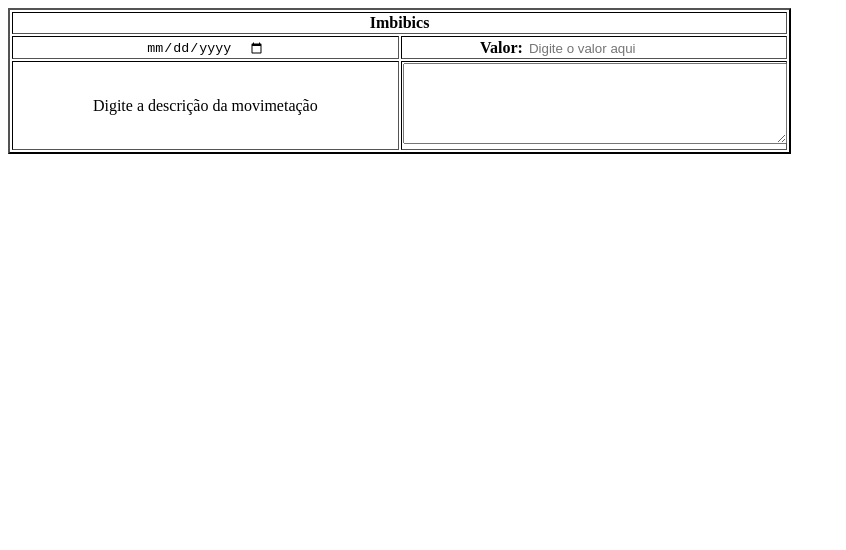
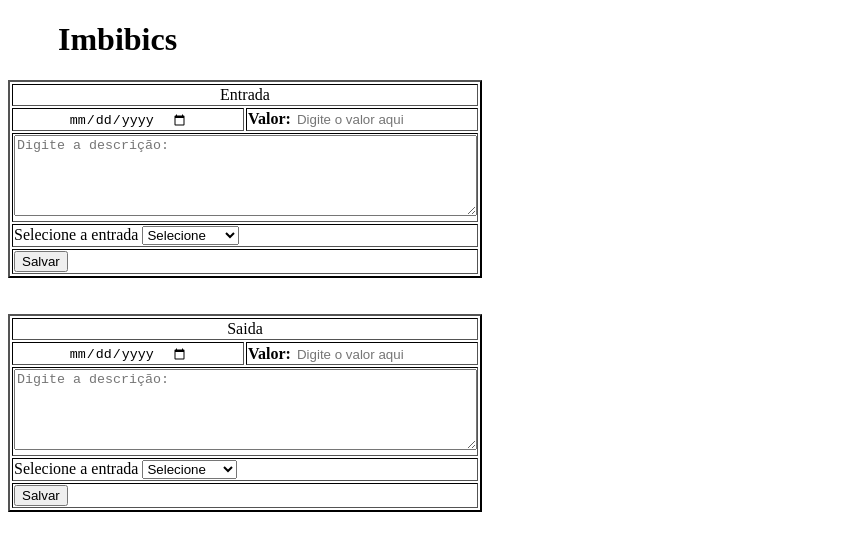
Before and after one commit to EddAng/Atividade-financas, a plain HTML site: page financas.html in a window 1280 px wide. Shown: the whole page, without its empty margins (0-846 px from the left). Drawn offline with Linux system fonts and the light colour scheme.

Commit message:
Add files via upload

```diff
--- a/financas.html
+++ b/financas.html
@@ -9,36 +9,93 @@
 </head>
 
 <body>
+    <h1 style="padding-left: 50px">Imbibics</h1>
     <form>
         <table style="border-color: black" border="2">
             <thead>
-                <th colspan="3">Imbibics
+                <tr align="center"><td colspan="2">Entrada</td></tr>
 
-                </th>
             </thead>
 
             <tr>
-                <th style="width: 30%;"><input type="date" style="border: none">
+                <th style="width:50%"><input type="date" style="border: none">
 
                 </th>
 
-                <th style="width: 30%;" colspan="2"><a>Valor: <input type="number" required style="border: none" placeholder="Digite o valor aqui"></a>
+                <th style="width: 50%;" colspan="2"><a>Valor: <input type="number" required style="border: none" placeholder="Digite o valor aqui"></a>
 
                 </th>
 
             </tr>
 
-            <tr align="center">
-                <td><a>Digite a descrição da movimetação</a>
+            <tr>
 
-                </td>
-
-                <td><textarea style="width: 99%;" rows="5"></textarea>
+                <td colspan="2"><textarea style="width: 99%;" rows="5" placeholder="Digite a descrição:"></textarea>
 
                 </td>
 
             </tr>
+            <tr>
+                <td colspan="2">
+                    <label for="movpos">Selecione a entrada</label>
+                    <select name="movpos" required>
+                        <option value="">Selecione</option>
+                        <option value="1">Salário</option>
+                        <option value="2">Achei na rua</option>
+
+                    </select>
+                </td>
+            </tr>
+            <tr>
+                <td colspan="2"><input type="submit" value="Salvar"></td>
+
+            </tr>
         </table>
+
+    </form>
+
+    <br><br>
+
+    <form>
+        <table style="border-color: black" border="2">
+            <thead>
+                <tr align="center"><td colspan="2">Saida</td></tr>
+
+            </thead>
+
+            <tr>
+                <th style="width:50%"><input type="date" style="border: none">
+
+                </th>
+
+                <th style="width: 50%;" colspan="2"><a>Valor: <input type="number" required style="border: none" placeholder="Digite o valor aqui"></a>
+
+                </th>
+
+            </tr>
+
+            <tr>
+
+                <td colspan="2"><textarea style="width: 99%;" rows="5" placeholder="Digite a descrição:"></textarea>
+
+                </td>
+
+            </tr>
+            <tr>
+                <td colspan="2">
+                    <label for="movpos">Selecione a entrada</label>
+                    <select name="movpos" required>
+                        <option value="">Selecione</option>
+                        <option value="1">Contas</option>
+                        <option value="2">Perdi na rua</option>
+                    </select>
+                </td>
+            </tr>
+            <tr>
+            <td colspan="2"><input type="submit" value="Salvar"></td>
+        </tr>
+        </table>
+
     </form>
 
 
```
